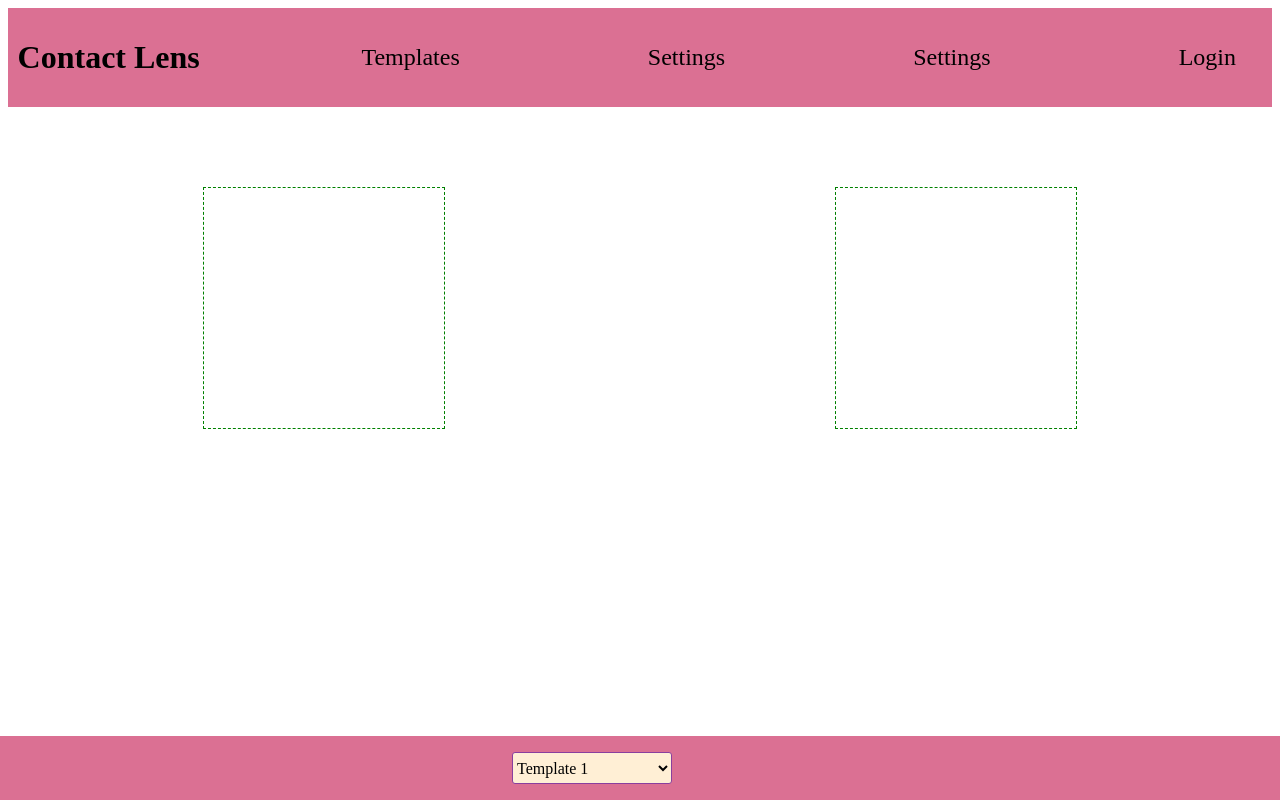
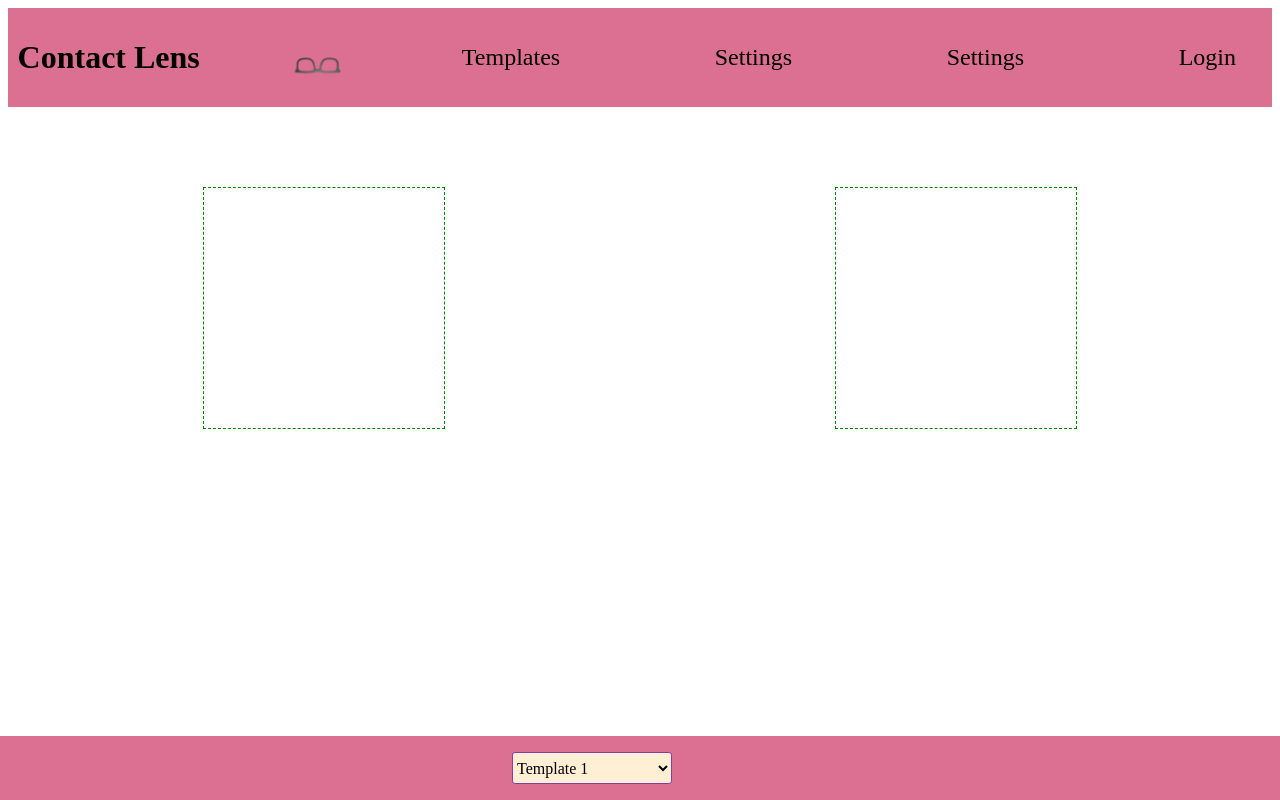
Before and after one commit to sebdoesntknow/contactlens, a React (Create React App) app: page / in a window 1280 px wide. Built offline with nearby package versions, Linux system fonts and the light colour scheme.

Commit message:
Added terrible image animation

```diff
--- /dev/null
+++ b/src/components/ImageComponent/index.tsx
@@ -0,0 +1,21 @@
+import * as React from 'react';
+import styled from 'styled-components';
+
+interface ImgProps {
+    className?: string;
+    children?: any;
+    src: string;
+}
+
+function ImgContainer(props: ImgProps): JSX.Element {
+    return(
+        <img className={props.className} src={props.src} />
+    );
+}
+
+const Img = styled(ImgContainer)`
+    width: 3em;
+    height: 3em;
+`;
+
+export default Img;
--- a/src/components/MenuBar/index.tsx
+++ b/src/components/MenuBar/index.tsx
@@ -3,6 +3,8 @@ import * as React from 'react';
 import BarWrapper from './BarWrapper';
 import BarTextItem from './BarTextItem';
 import { H1 } from '../Headings';
+import Rotate from '../Animations/Rotate';
+import Img from '../ImageComponent';
 
 const Header = BarWrapper.extend`
     display: flex;
@@ -17,6 +19,11 @@ const Login = BarTextItem.extend`
     padding: 0.5em;
 `;
 
+const Glasses = Img.extend`
+    margin: -1em;
+    padding: none;
+`;
+
 interface MenuBarProps {}
 interface MenuBarState {}
 
@@ -25,6 +32,7 @@ class MenuBar extends React.Component<MenuBarProps, MenuBarState> {
         return (
             <Header>
                 <H1>Contact Lens</H1>
+                <Rotate><Glasses src={require('../../assets/glasses_icon.png')}/></Rotate>
                 <BarTextItem padding={'0.5em'} fontSize={'1.5em'} fontFamily={'Poppins'}>Templates</BarTextItem>
                 <BarTextItem padding={'0.5em'} fontSize={'1.5em'} fontFamily={'Poppins'}>Settings</BarTextItem>
                 <BarTextItem padding={'0.5em'} fontSize={'1.5em'} fontFamily={'Poppins'}>Settings</BarTextItem>
```
